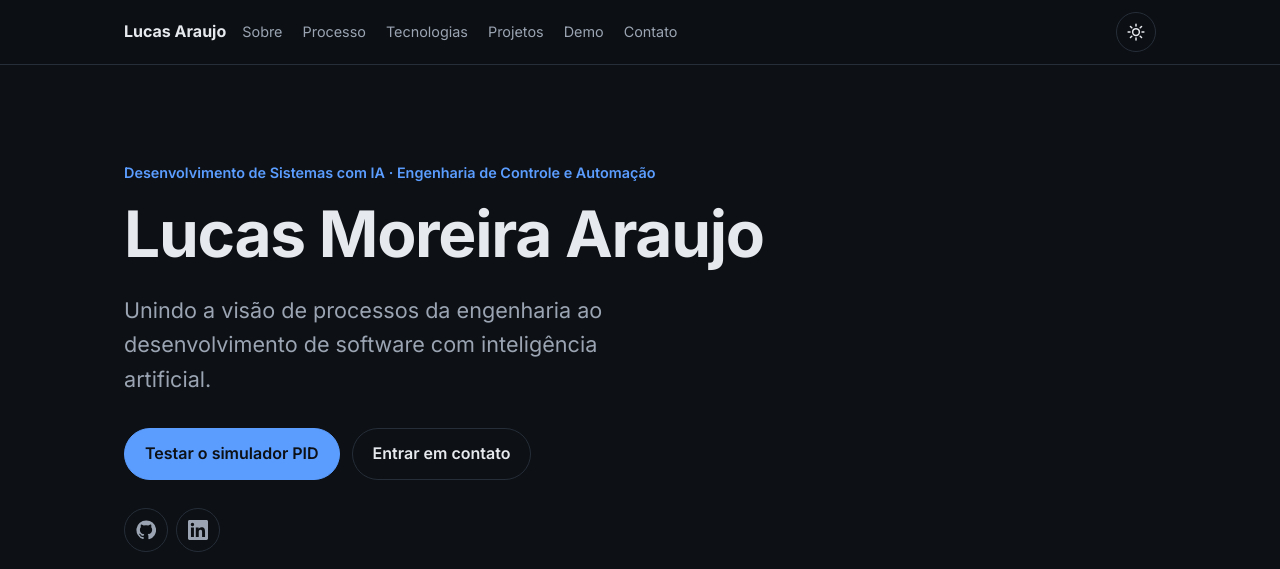
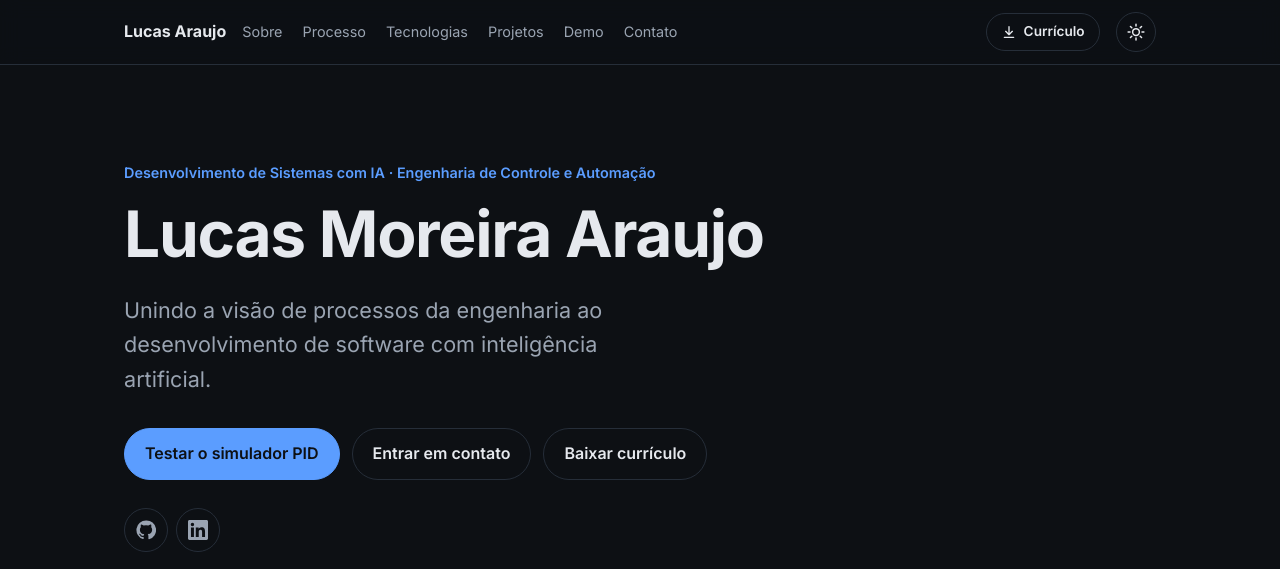
Before and after one commit to lucas-moreira-araujo/siteTeste, a Flask app: page / in a window 1280 px wide. Shown: the top 569 px of the page. Run offline with Flask 3, Linux system fonts and the light colour scheme.

Commit message:
Adiciona o currículo em PDF e o botão de baixar
Co-Authored-By: Claude Fable 5.2 <noreply@anthropic.com>
Claude-Session: https://claude.ai/code/session_01RNDhmaoR1SUMx5ZntkpktU

```diff
--- a/public/css/style.css
+++ b/public/css/style.css
@@ -168,12 +168,65 @@ a {
     color: var(--texto);
 }
 
+.botao-cv {
+    display: inline-flex;
+    align-items: center;
+    gap: 0.4rem;
+    margin-left: auto;
+    padding: 0.45rem 0.9rem;
+    font-size: 0.85rem;
+    font-weight: 600;
+    color: var(--texto);
+    text-decoration: none;
+    white-space: nowrap;
+    border: 1px solid var(--borda);
+    border-radius: 999px;
+    transition: border-color var(--transicao), color var(--transicao);
+}
+
+.botao-cv:hover {
+    color: var(--destaque);
+    border-color: var(--destaque);
+}
+
+.botao-cv svg {
+    width: 16px;
+    height: 16px;
+    fill: none;
+    stroke: currentColor;
+    stroke-width: 2;
+    stroke-linecap: round;
+    stroke-linejoin: round;
+}
+
+/* Entre o celular e o computador o menu ocupa a linha toda:
+   o currículo fica só no botão da abertura. */
+@media (min-width: 640px) and (max-width: 899px) {
+    .botao-cv {
+        display: none;
+    }
+
+    .botao-cv + .botao-tema {
+        margin-left: auto;
+    }
+}
+
+@media (max-width: 639px) {
+    .botao-cv {
+        padding: 0.4rem 0.7rem;
+        font-size: 0.8rem;
+    }
+
+    .topo-nav {
+        column-gap: 0.6rem;
+    }
+}
+
 .botao-tema {
     display: grid;
     place-items: center;
     width: 40px;
     height: 40px;
-    margin-left: auto;
     color: var(--texto);
     background: transparent;
     border: 1px solid var(--borda);
--- a/templates/index.html
+++ b/templates/index.html
@@ -44,6 +44,10 @@
                 <li><a href="#demo">Demo</a></li>
                 <li><a href="#contato">Contato</a></li>
             </ul>
+            <a class="botao-cv" href="/docs/Lucas-Moreira-Araujo-Curriculo.pdf" download aria-label="Baixar currículo em PDF">
+                <svg viewBox="0 0 24 24" aria-hidden="true"><path d="M12 4v11M7 11l5 5 5-5M5 20h14"/></svg>
+                Currículo
+            </a>
             <button type="button" id="botao-tema" class="botao-tema" aria-label="Mudar para tema claro">
                 <svg class="icone-sol" viewBox="0 0 24 24" aria-hidden="true">
                     <circle cx="12" cy="12" r="4.5"/>
@@ -68,6 +72,7 @@
             <div class="hero-acoes">
                 <a class="botao botao-primario" href="#demo">Testar o simulador PID</a>
                 <a class="botao botao-secundario" href="#contato">Entrar em contato</a>
+                <a class="botao botao-secundario" href="/docs/Lucas-Moreira-Araujo-Curriculo.pdf" download>Baixar currículo</a>
             </div>
             <ul class="redes">
                 <li>
```
Also changed, not shown: 1 other file.
